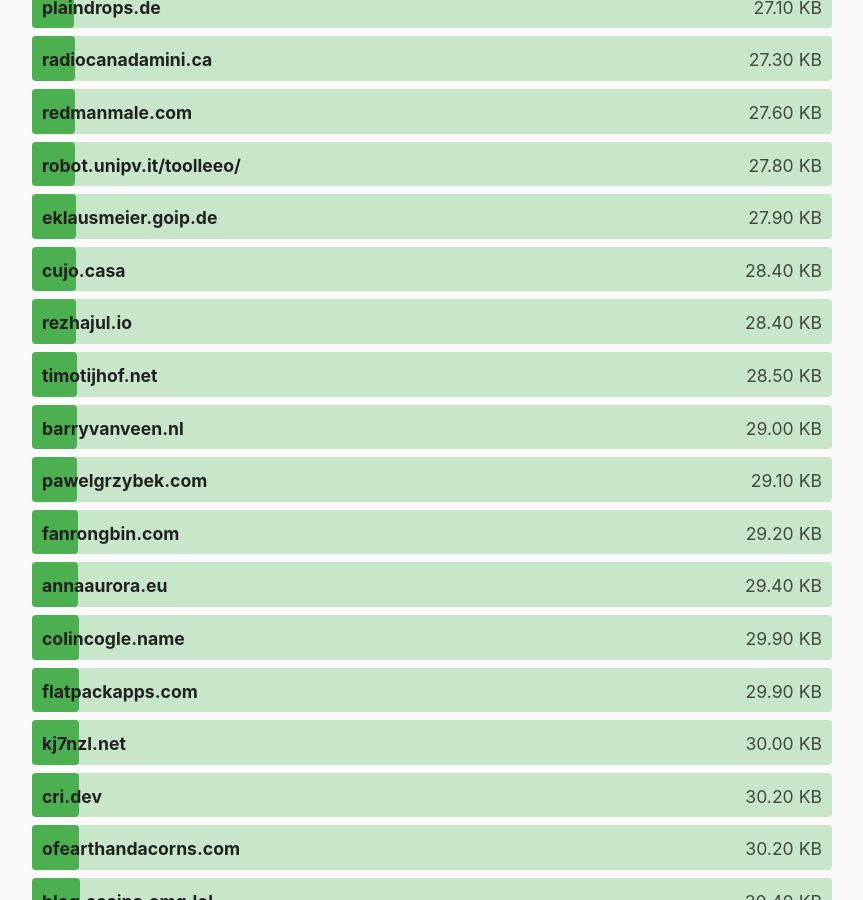
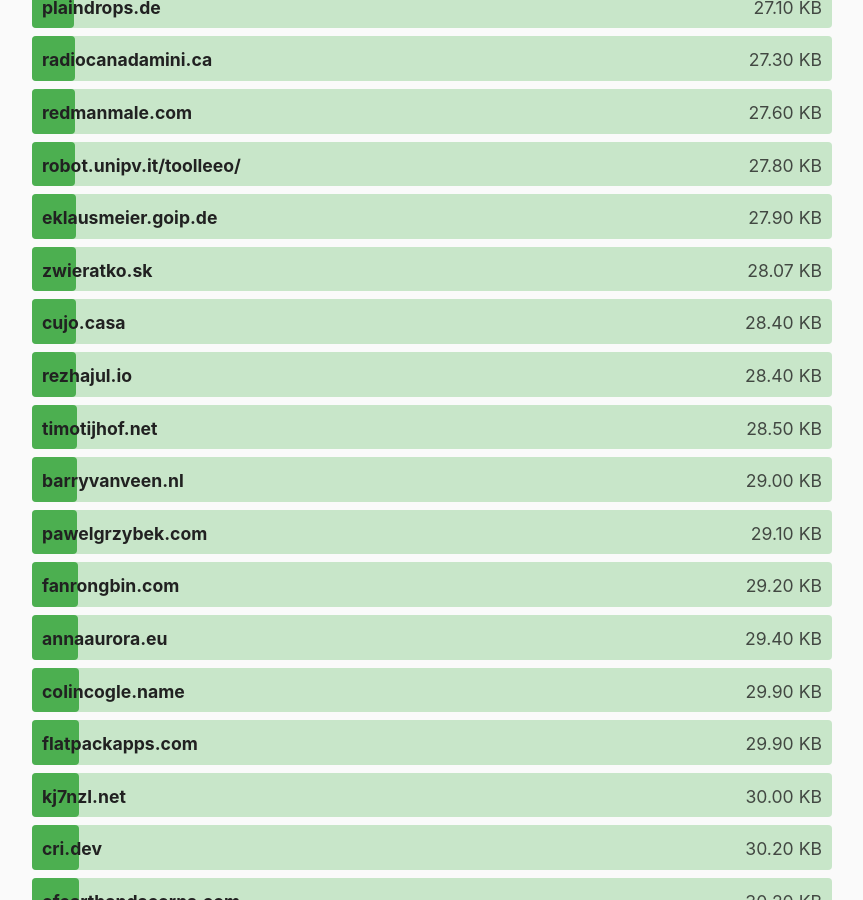
Before and after one commit to kevquirk/512kb.club, a Jekyll site: the page built from index.md, in a window 1280 px wide and 900 px high, scrolled down 11474 px. Shown: the whole window, without its empty margins (208-1071 px from the left). Built offline with Jekyll 4.4.1, drawn with Linux system fonts in a browser that asks for light colours.

Commit message:
Add zwieratko.sk
https://radar.cloudflare.com/scan/af67841d-fc69-40e9-a2c2-4e5986d24d47

```diff
--- a/_data/sites.yml
+++ b/_data/sites.yml
@@ -3667,3 +3667,8 @@
   url: https://zwbetz.com/
   size: 67.8
   last_checked: 2022-07-20
+
+- domain: zwieratko.sk
+  url: https://zwieratko.sk/
+  size: 28.07
+  last_checked: 2024-02-11
```
